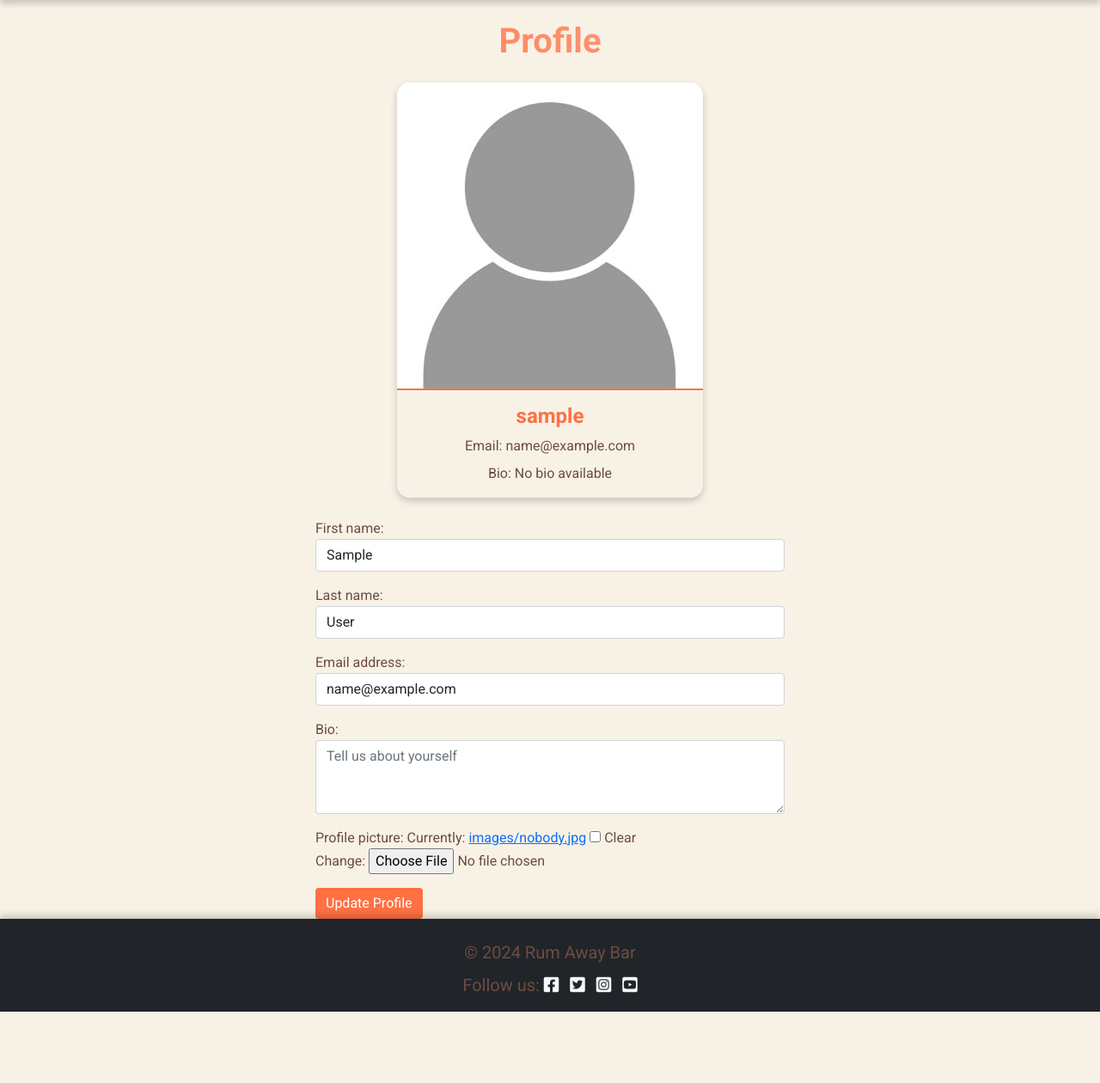
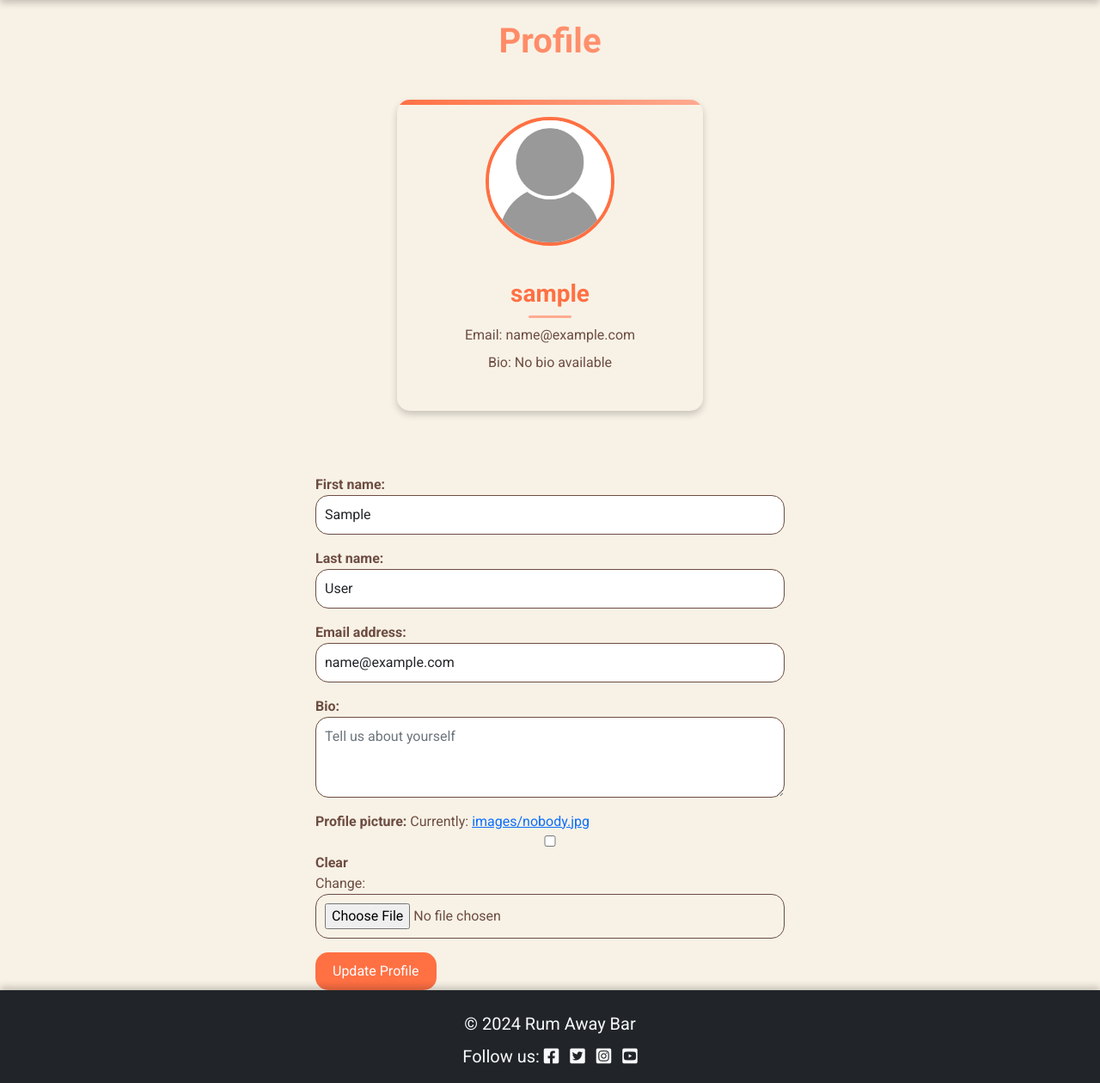
Before and after one commit to Dimitris112/rum-away-testp4, a Django app: page /profile/ in a window 1280 px wide. Shown: the part 56-1316 px from the top of the page at 86% size. Before the commit the page ends 1233 px from the top, so only its background shows below. Run offline with Django 5.2, Linux system fonts and the light colour scheme; the visitor is signed in with stand-in values (Sample User, id 1).

Commit message:
Update profile.html and style it

```diff
--- a/bar/templates/bar/profile.html
+++ b/bar/templates/bar/profile.html
@@ -2,7 +2,7 @@
 {% load static %}
 {% load i18n %}
 
-{% block title %}{{ page_title }}{% endblock %}
+{% block title %}{{ page_title }} | Rum Away {% endblock %}
 
 {% block content %}
 <div class="container mt-4">
@@ -12,14 +12,20 @@
     <div class="row justify-content-center">
         <div class="col-md-6 col-lg-4">
             <div class="card profile-card">
+                <!-- profile pic updates -->
                 <img src="{% if user.userprofile.profile_picture %}{{ user.userprofile.profile_picture.url }}{% else %}{% static 'images/nobody.jpg' %}{% endif %}"
                     class="card-img-top profile-picture" alt="Profile Picture">
                 <div class="card-body">
+                    <!-- username - email - bio updates -->
                     <h5 class="card-title text-center">{{ user.username }}</h5>
                     <p class="card-text text-center">Email: {{ user.email }}</p>
-                    <p class="card-text text-center">Bio: {% if user.userprofile.bio %}
+                    <p class="card-text text-center">Bio:
+                        {% if user.userprofile.bio %}
                         {{ user.userprofile.bio }}
-                        {% else %}No bio available{% endif %}</p>
+                        {% else %}
+                        No bio available
+                        {% endif %}
+                    </p>
                 </div>
             </div>
         </div>
--- a/static/css/style.css
+++ b/static/css/style.css
@@ -10,6 +10,8 @@
     --warm-secondary: #6d4c41;
     --warm-dark: #3e2723;
     --highlight-color: #ffab91;
+    --accent-color: #ffd54f;
+    --border-radius: 15px;
 }
 
 body {
@@ -78,7 +80,6 @@ body {
     position: relative;
     z-index: 1;
     padding: 2rem;
-    color: #333;
     text-align: center;
     animation: fadeIn 1.5s ease-in-out;
 }
@@ -89,14 +90,159 @@ h1 {
     background: linear-gradient(45deg, var(--warm-primary), var(--highlight-color));
     -webkit-background-clip: text;
     -webkit-text-fill-color: transparent;
-    color: var(--warm-primary);
     font-weight: 700;
 }
 
 p {
     font-size: 1.25rem;
     margin: 0.5rem 0;
+}
+
+/* Animation */
+@keyframes fadeIn {
+    from {
+        opacity: 0;
+    }
+
+    to {
+        opacity: 1;
+    }
+}
+
+@keyframes fadeInUp {
+    from {
+        transform: translateY(20px);
+        opacity: 0;
+    }
+
+    to {
+        transform: translateY(0);
+        opacity: 1;
+    }
+}
+
+/* Button */
+.btn-primary {
+    background-color: var(--warm-primary);
+    border: none;
+    transition: background-color 0.3s ease, transform 0.3s ease;
+    border-radius: var(--border-radius);
+    padding: 10px 20px;
+}
+
+.btn-primary:hover {
+    background-color: #ff5722;
+    transform: translateY(-3px);
+    box-shadow: 0 4px 10px rgba(0, 0, 0, 0.1);
+}
+
+/* Profile Card */
+.profile-card {
+    border: none;
+    border-radius: var(--border-radius);
+    overflow: hidden;
+    box-shadow: 0 4px 8px rgba(0, 0, 0, 0.2);
+    transition: transform 0.3s ease, box-shadow 0.3s ease;
+    background-color: var(--warm-bg);
+    position: relative;
+    padding: 20px;
+    margin: 20px 0;
+    animation: fadeInUp 1s ease-in-out;
+}
+
+.profile-card::before {
+    content: "";
+    position: absolute;
+    top: 0;
+    left: 0;
+    height: 6px;
+    width: 100%;
+    background: linear-gradient(45deg, var(--warm-primary), var(--highlight-color));
+    transition: height 0.3s ease;
+}
+
+.profile-card:hover {
+    transform: translateY(-5px);
+    box-shadow: 0 8px 16px rgba(0, 0, 0, 0.3);
+    background-color: #fff8e1;
+}
+
+.profile-card:hover::before {
+    height: 12px;
+}
+
+.profile-picture {
+    width: 150px;
+    height: 150px;
+    border-radius: 50%;
+    object-fit: cover;
+    border: 4px solid var(--warm-primary);
+    margin: 0 auto 15px;
+    transition: transform 0.3s ease;
+}
+
+.profile-card:hover .profile-picture {
+    transform: scale(1.1);
+}
+
+.card-body {
+    text-align: center;
+    padding: 1.5rem;
+}
+
+.card-title {
+    font-size: 1.75rem;
+    color: var(--warm-primary);
+    font-weight: bold;
+    margin-bottom: 0.5rem;
+    position: relative;
+}
+
+.card-title::after {
+    content: "";
+    display: block;
+    width: 50px;
+    height: 3px;
+    background-color: var(--highlight-color);
+    margin: 0.5rem auto;
+    border-radius: 5px;
+}
+
+.card-text {
+    font-size: 1rem;
     color: var(--warm-secondary);
+    margin-top: 0.5rem;
+    transition: color 0.3s ease;
+}
+
+.card-text:hover {
+    color: var(--accent-color);
+}
+
+/* Form */
+form {
+    margin-top: 30px;
+}
+
+form .mb-3 label {
+    font-weight: 600;
+    color: var(--warm-secondary);
+}
+
+form .mb-3 input,
+form .mb-3 textarea {
+    border-radius: var(--border-radius);
+    border: 1px solid var(--warm-secondary);
+    padding: 10px;
+    font-size: 1rem;
+    width: 100%;
+    transition: border-color 0.3s ease, box-shadow 0.3s ease;
+}
+
+form .mb-3 input:focus,
+form .mb-3 textarea:focus {
+    border-color: var(--warm-primary);
+    box-shadow: 0 0 8px rgba(255, 112, 67, 0.3);
 }
 
 @media (max-width: 768px) {
@@ -107,66 +253,21 @@ p {
     .content {
         padding: 1rem;
     }
-}
 
-/* Animation Keyframes */
-@keyframes fadeIn {
-    from {
-        opacity: 0;
-    }
-
-    to {
-        opacity: 1;
-    }
-}
-
-/* Button */
-.btn-primary {
-    background-color: var(--warm-primary);
-    border: none;
-    transition: background-color 0.3s ease;
-}
-
-.btn-primary:hover {
-    background-color: #ff5722;
-}
-
-/* Profile Card */
     .profile-card {
-    border: none;
-    border-radius: 15px;
-    overflow: hidden;
-    box-shadow: 0 4px 8px rgba(0, 0, 0, 0.2);
-    transition: transform 0.3s ease, box-shadow 0.3s ease;
-}
-
-.profile-card:hover {
-    transform: translateY(-5px);
-    box-shadow: 0 8px 16px rgba(0, 0, 0, 0.3);
+        margin: 10px;
     }
 
     .profile-picture {
-    width: 100%;
-    height: auto;
-    border-bottom: 2px solid var(--warm-primary);
-}
-
-.card-body {
-    background-color: var(--warm-bg);
+        width: 120px;
+        height: 120px;
     }
 
     .card-title {
         font-size: 1.5rem;
-    color: var(--warm-primary);
-    font-weight: 700;
     }
 
     .card-text {
-    font-size: 1rem;
-    color: var(--warm-secondary);
-    margin-top: 0.5rem;
+        font-size: 0.9rem;
     }
-
-.text-center {
-    text-align: center;
 }
```
Also changed, not shown: bar/views.py (+6 -1 lines), 1 other file. Lines whose indentation alone changed are shown as unchanged.
